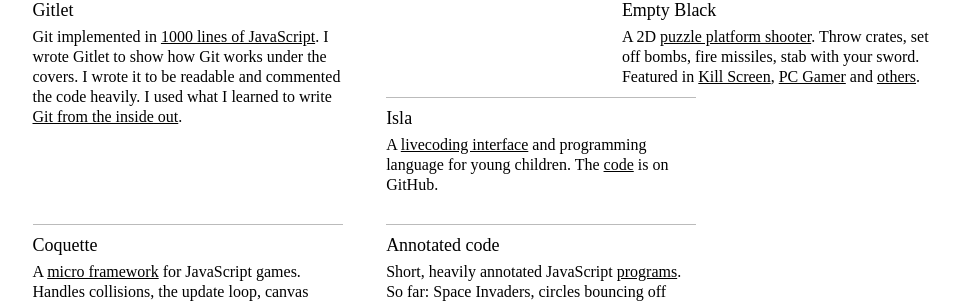
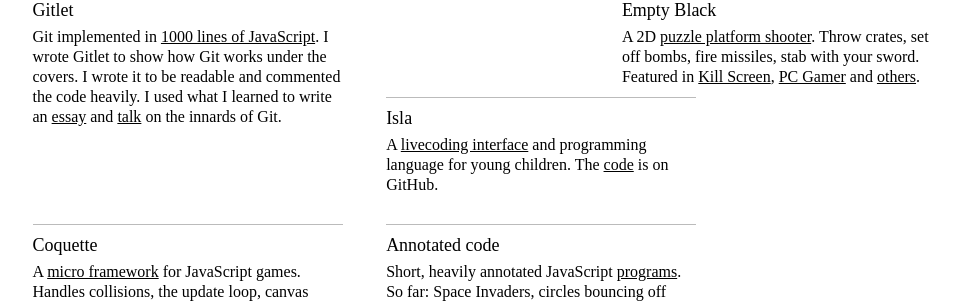
Before and after one commit to zahrabakhshalizadeh/maryrosecook.com, a Jekyll site: the page index.html, which Jekyll copies as it is, in a window 1280 px wide. Shown: the part 710-1013 px from the top of the page, without its empty margins (151-1117 px from the left). Built offline with Jekyll 4.4.1, drawn with Linux system fonts in a browser that asks for light colours; Markdown is read by kramdown in place of the engine named in the settings.

Commit message:
mention talk in Gitlet summary on home page

```diff
--- a/index.html
+++ b/index.html
@@ -146,7 +146,7 @@
             Git implemented in <a href="http://gitlet.maryrosecook.com">1000 lines of JavaScript</a>.
             I wrote Gitlet to show how Git works under the covers.
             I wrote it to be readable and commented the code heavily.
-            I used what I learned to write <a href="/blog/post/git-from-the-inside-out">Git from the inside out</a>.
+            I used what I learned to write an <a href="/blog/post/git-from-the-inside-out">essay</a> and <a href="https://youtu.be/fCtZWGhQBvo">talk</a> on the innards of Git.
           </p>
         </div>
       </div>
```
